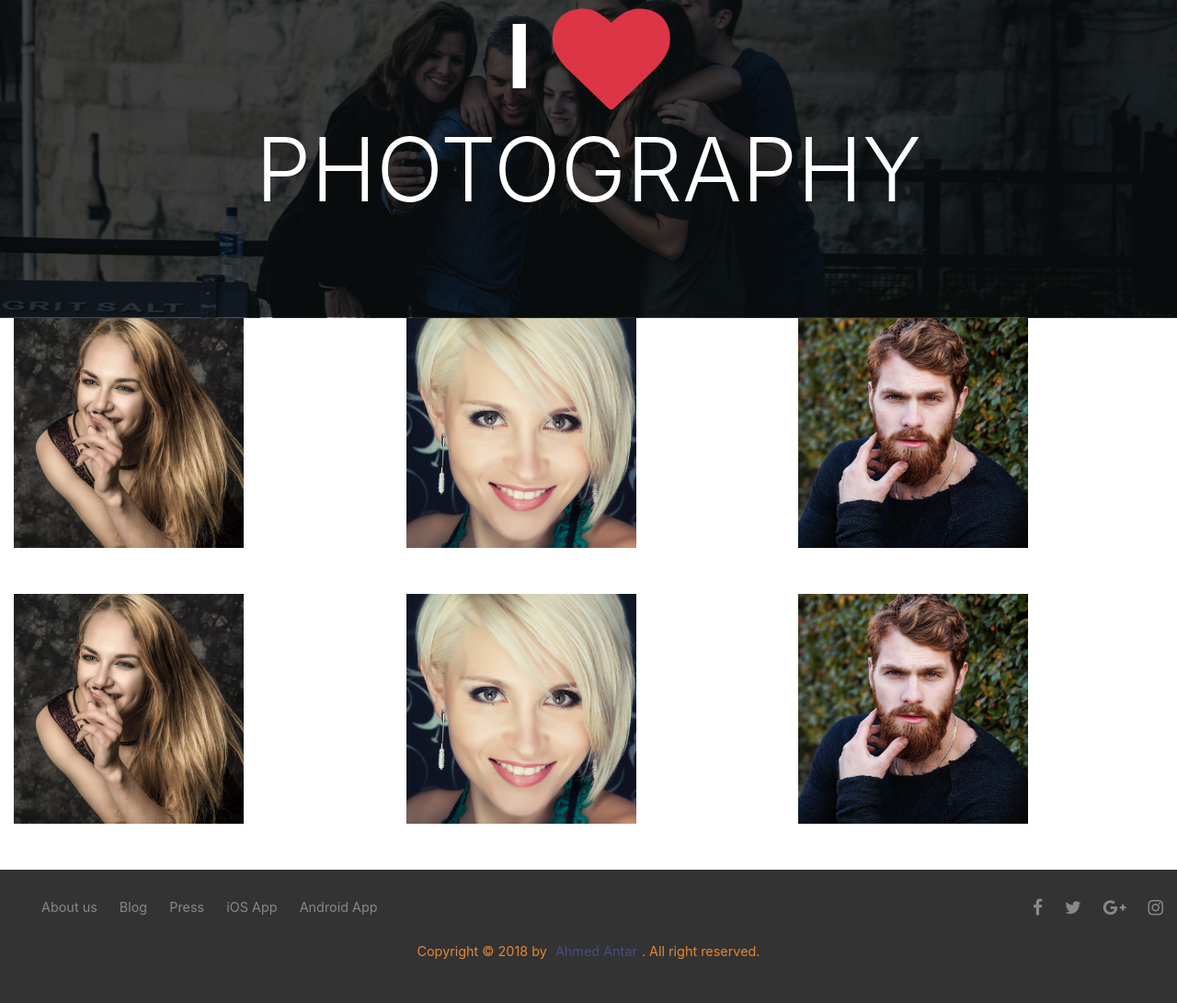
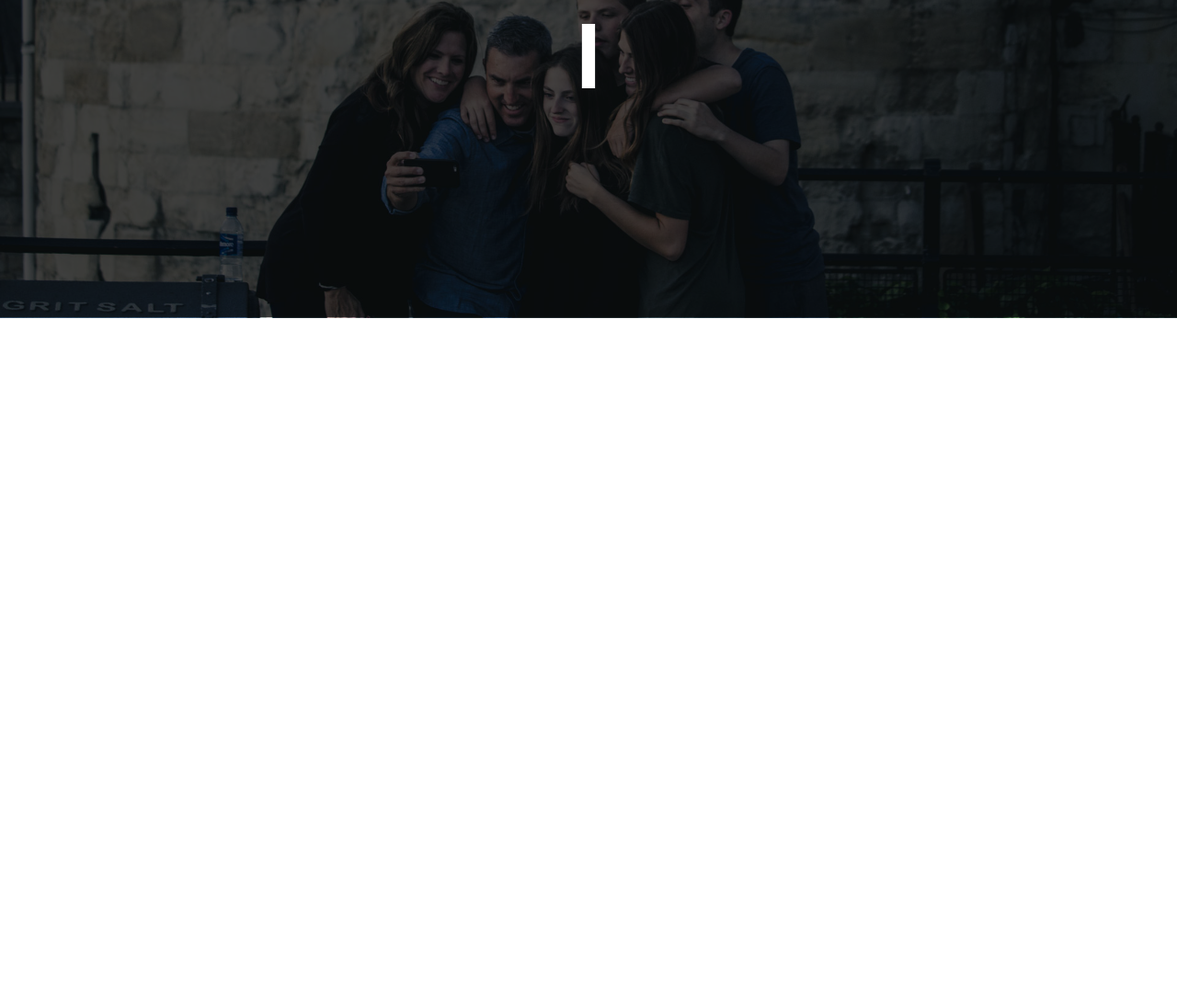
Before and after one commit to AhmedAntar/photography, a plain HTML site: page index.html in a window 1280 px wide. Shown: the part 410-1501 px from the top of the page at 92% size. After the commit the page ends 800 px from the top, so only its background shows below. Drawn offline with Linux system fonts and the light colour scheme.

Commit message:
Update index.html

```diff
--- a/index.html
+++ b/index.html
@@ -1,4 +1,4 @@
-<!DOC TYPE>
+<!DOC TYPE html>
 <html>
     <head>
        <meta charset="utf-8">
@@ -50,92 +50,4 @@
                   <p class="lead text-center my-5">Lorem ipsum dolor sit amet, consectetur adipisicing elit. Architecto molestias labore dolores a sunt quos iste voluptas fugit aspernatur, vitae? Lorem ipsum dolor sit amet, consectetur adipisicing elit. Corporis, et! Lorem ipsum dolor sit amet, consectetur adipisicing elit. At voluptas, expedita quidem voluptates iste iure nisi sit consequatur quisquam aliquam.</p>
                   <h1 id="about-section" class="display-1 font-weight-bold text-center">
                   <span>I</span>
-                  <i class="wow slideInDown fa fa-heart fa-lg text-danger" ></i>
-                  <h1 class="display-1  text-center">PHOTOGRAPHY</h1>
-                  </h1>
-                </div>
-              </div>
-            </div>
-          </div>
-        </div>
-      </header>
-
-<!--      MY-WORK SECTION     -->
-   <section id="mywork-section">
-       <div class="container-fluid">
-           <div class="row">
-               <div class="col-xl-4">
-                   <div class="gal1">
-                       <img class="img-fluid " src="images/person2.jpg" alt="">
-                   </div>
-               </div>
-                <div class="col-xl-4">
-                   <div class="gal1">
-                       <img class="img-fluid" src="images/person1.jpg" alt="">
-                   </div>
-               </div>
-                <div class="col-xl-4">
-                   <div class="gal1">
-                       <img class="img-fluid" src="images/person4.jpg" alt="">
-                   </div>
-               </div>
-           </div><!-- row -->
-            <div class="row">
-               <div class="col-xl-4">
-                   <div class="gal1">
-                       <img class="img-fluid" src="images/person2.jpg" alt="">
-                   </div>
-               </div>
-                <div class="col-xl-4">
-                   <div class="gal1">
-                       <img class="img-fluid" src="images/person1.jpg" alt="">
-                   </div>
-               </div>
-                <div class="col-xl-4">
-                   <div class="gal1">
-                       <img class="img-fluid" src="images/person4.jpg" alt="">
-                   </div>
-               </div>
-           </div><!-- row -->
-       </div>
-   </section>
-   <footer>
-            <div class="row">
-                <div class="col-xl-6">
-                    <ul class="footer-nav">
-                        <li><a href="#">About us</a></li>
-                        <li><a href="#">Blog</a></li>
-                        <li><a href="#">Press</a></li>
-                        <li><a href="#">iOS App</a></li>
-                        <li><a href="#">Android App</a></li>
-                    </ul>
-                </div>
-                <div class="col-xl-6">
-                    <ul class="social-links">
-                        <li><a href="#">
-                        <i class="fa fa-facebook fa-lg"></i></a>
-                        </li>
-                        <li><a href="#">
-                        <i class="fa fa-twitter fa-lg"></i></a>
-                        </li>
-                        <li><a href="#">
-                        <i class="fa fa-google-plus fa-lg"></i></a>
-                        </li>
-                        <li><a href="#">
-                        <i class="fa fa-instagram fa-lg"></i></a>
-                        </li>
-                    </ul>
-                </div>
-            </div>
-            <div class="col-xl-12 text-center">
-                <p>
-                    Copyright &copy; 2018 by <a href="#">Ahmed Antar</a>. All right reserved.
-                </p>
-            </div>
-        </footer>
-    </body>
-    <script src="js/jquery-3.2.1.min.js"></script>
-    <script src="js/popper.min.js"></script>
-    <script src="js/bootstrap.min.js"></script>
-    <script src="js/wow.min.js"></script>
-</html>
+                  <i class="wow slideInDown fa fa-heart f
```
